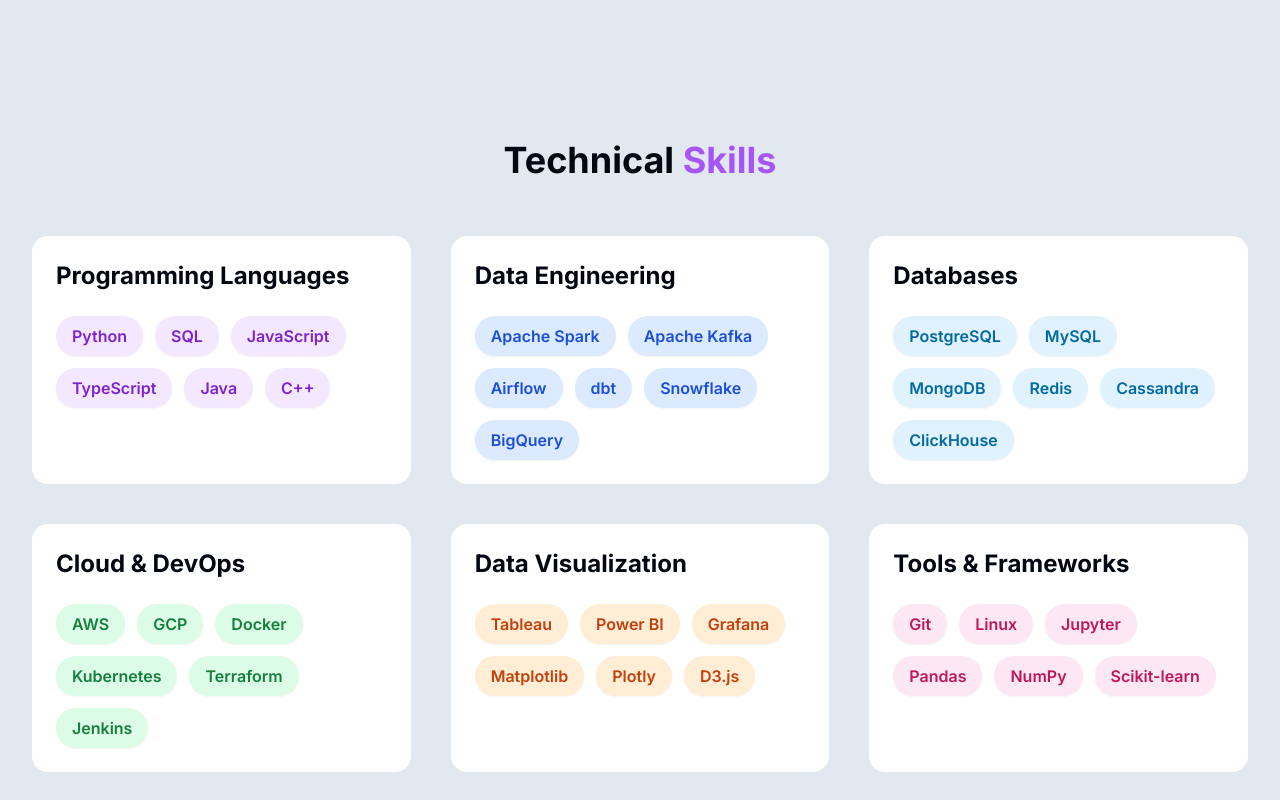
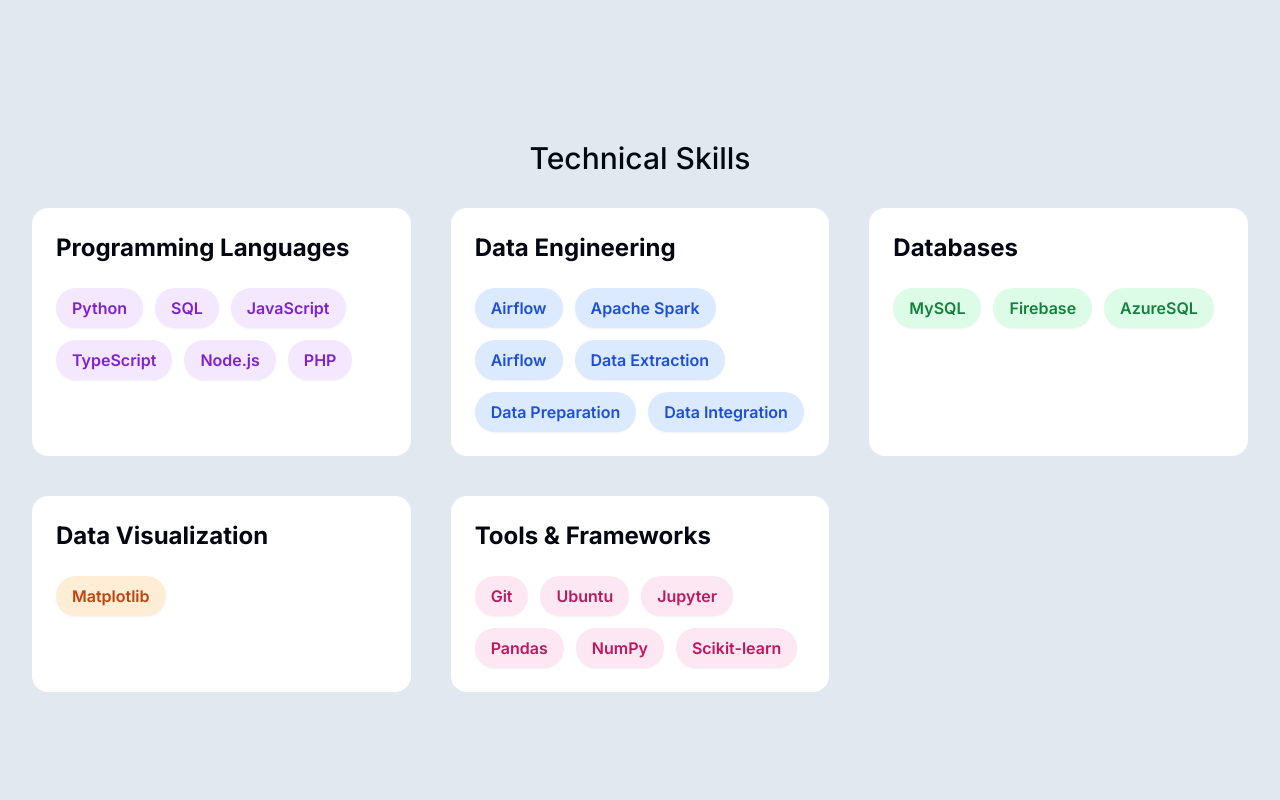
Before and after one commit to phonlapatS/Portfolio-with-React-Nextjs, a Next.js app: page / in a window 1280 px wide. Shown: the part 3080-3880 px from the top of the page. Built offline with nearby package versions, Linux system fonts and the light colour scheme.

Commit message:
change title text of skills section

```diff
--- a/components/skills.tsx
+++ b/components/skills.tsx
@@ -4,6 +4,7 @@
 import { skillsData } from '@/lib/data';
 import { useSectionInView } from '@/lib/hooks';
 import { motion } from "framer-motion";
+import SectionHeading from "./section-heading";
 
 export default function Skills() {
   const { ref } = useSectionInView('Skills', 0.5);
@@ -21,15 +22,10 @@
       viewport={{ once: true, amount: 0.3 }}
       transition={{ duration: 0.6 }}
     >
-      <motion.h2
-        className="text-4xl font-bold mb-14 text-center"
-        initial={{ opacity: 0, y: 20 }}
-        whileInView={{ opacity: 1, y: 0 }}
-        viewport={{ once: true }}
-        transition={{ duration: 0.5, delay: 0.1 }}
-      >
-        Technical <span className="text-purple-500">Skills</span>
-      </motion.h2>
+      <SectionHeading>
+        Technical Skills
+      </SectionHeading>
+
       <div className="grid grid-cols-1 md:grid-cols-3 gap-10">
         {visibleSkills.map((group, idx) => (
           <motion.div
@@ -52,9 +48,9 @@
                         : group.category === "Data Engineering"
                         ? "bg-blue-100 text-blue-700"
                         : group.category === "Databases"
+                        ? "bg-green-100 text-green-700"
+                        : group.category === "Cloud & DevOps"
                         ? "bg-sky-100 text-sky-700"
-                        : group.category === "Cloud & DevOps"
-                        ? "bg-green-100 text-green-700"
                         : group.category === "Data Visualization"
                         ? "bg-orange-100 text-orange-700"
                         : group.category === "Tools & Frameworks"
--- a/lib/data.ts
+++ b/lib/data.ts
@@ -187,31 +187,31 @@
   {
     category: "Programming Languages",
     color: "bg-purple-100 text-purple-700",
-    skills: ["Python", "SQL", "JavaScript", "TypeScript", "Java", "C++"],
+    skills: ["Python", "SQL", "JavaScript", "TypeScript", "Node.js", "PHP"],
   },
   {
     category: "Data Engineering",
     color: "bg-blue-100 text-blue-700",
-    skills: ["Apache Spark", "Apache Kafka", "Airflow", "dbt", "Snowflake", "BigQuery"],
+    skills: ["Airflow","Apache Spark","Airflow","Data Extraction","Data Preparation","Data Integration",],
   },
   {
     category: "Databases",
     color: "bg-teal-100 text-teal-700",
-    skills: ["PostgreSQL", "MySQL", "MongoDB", "Redis", "Cassandra", "ClickHouse"],
+    skills: ["MySQL", "Firebase", "AzureSQL"],
   },
   {
     category: "Cloud & DevOps",
     color: "bg-green-100 text-green-700",
-    skills: ["AWS", "GCP", "Docker", "Kubernetes", "Terraform", "Jenkins"],
+    // skills: [""],
   },
   {
     category: "Data Visualization",
     color: "bg-orange-100 text-orange-700",
-    skills: ["Tableau", "Power BI", "Grafana", "Matplotlib", "Plotly", "D3.js"],
+    skills: ["Matplotlib"],
   },
   {
     category: "Tools & Frameworks",
     color: "bg-pink-100 text-pink-700",
-    skills: ["Git", "Linux", "Jupyter", "Pandas", "NumPy", "Scikit-learn"],
+    skills: ["Git", "Ubuntu", "Jupyter", "Pandas", "NumPy", "Scikit-learn"],
   },
 ];
```
